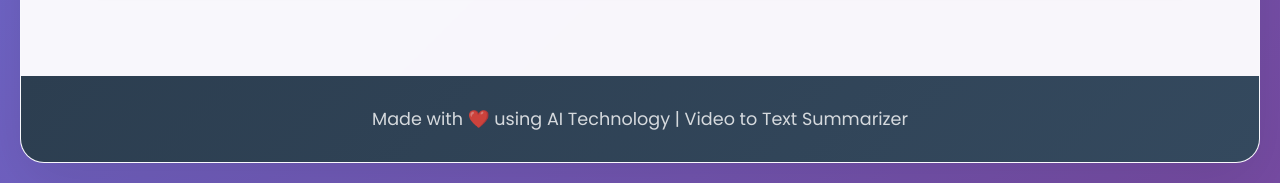
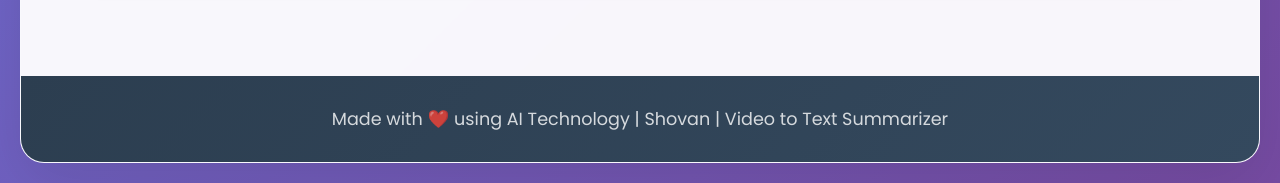
Before and after one commit to theshovan/video-summarization, a Flask app: page / in a window 1280 px wide. Shown: the part 1596-1779 px from the top of the page. Run offline with Flask 3, Linux system fonts and the light colour scheme.

Commit message:
Update index.html

```diff
--- a/templates/index.html
+++ b/templates/index.html
@@ -220,7 +220,7 @@
 
         <!-- Footer -->
         <footer class="footer">
-            <p>Made with ❤️ using AI Technology | Video to Text Summarizer</p>
+            <p>Made with ❤️ using AI Technology | Shovan | Video to Text Summarizer</p>
         </footer>
     </div>
 
```
